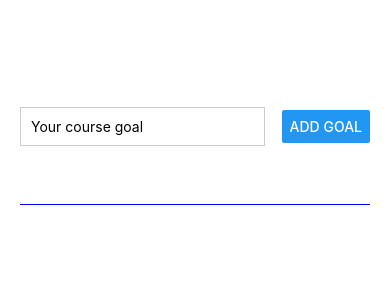
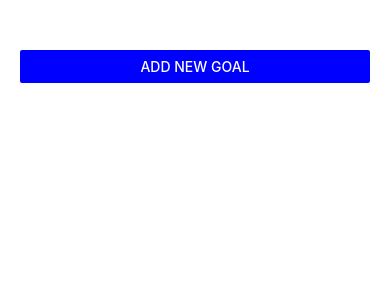
Before and after one commit to Opeyemi-Omotayo/Goals-app, a React Native app: screen / in a window 390 px wide. Shown: the top 300 px of the page. Built offline with nearby package versions, Linux system fonts and the light colour scheme.

Commit message:
add a modal screen

```diff
--- a/App.js
+++ b/App.js
@@ -1,15 +1,16 @@
 import { useState } from "react";
-import {
-  StyleSheet,
-  View,
-  FlatList
-} from "react-native";
+import { StyleSheet, View, FlatList, Button } from "react-native";
 import GoalItem from "./components/GoalItem";
 import GoalInput from "./components/GoalInput";
 
 export default function App() {
   const [enteredGoal, setEnteredGoal] = useState("");
   const [goals, setGoals] = useState([]);
+  const [openModal, setOpenModal] = useState(false);
+
+  const startAddGoalHandler = () => {
+    setOpenModal(true);
+  };
 
   const goalInputHandler = (enteredText) => {
     setEnteredGoal(enteredText);
@@ -29,16 +30,31 @@ export default function App() {
     });
   };
 
-
   return (
     <View style={styles.appContainer}>
-      <GoalInput onAddGoal={addGoalHandler} onInputHandler={goalInputHandler} enteredGoal={enteredGoal}/>
+      {!openModal && (
+        <Button
+          title="Add New Goal"
+          color="blue"
+          onPress={startAddGoalHandler}
+        />
+      )}
+      <GoalInput
+        onAddGoal={addGoalHandler}
+        onInputHandler={goalInputHandler}
+        enteredGoal={enteredGoal}
+        visible={openModal}
+      />
       <View style={styles.goalContainer}>
         <FlatList
           data={goals}
           renderItem={(data) => {
             return (
-              <GoalItem text={data.item.text} id={data.item.id} onDelete={deleteGoalHandler}/>
+              <GoalItem
+                text={data.item.text}
+                id={data.item.id}
+                onDelete={deleteGoalHandler}
+              />
             );
           }}
           alwaysBounceVertical={false}
--- a/components/GoalInput.js
+++ b/components/GoalInput.js
@@ -1,7 +1,8 @@
-import { StyleSheet, View, TextInput, Button } from "react-native";
+import { StyleSheet, View, TextInput, Button, Modal } from "react-native";
 
-function GoalInput(props){
+function GoalInput(props) {
   return (
+    <Modal visible={props.visible} animationType="slide">
       <View style={styles.inputContainer}>
         <TextInput
           placeholder="Your course goal"
@@ -11,7 +12,8 @@ function GoalInput(props){
         />
         <Button title="Add Goal" onPress={props.onAddGoal} />
       </View>
-  )
+    </Modal>
+  );
 }
 
 export default GoalInput;
@@ -32,5 +34,5 @@ const styles = StyleSheet.create({
     padding: 10,
     width: "70%",
     marginRight: 8,
-    }
+  },
 });
```
Lines whose indentation alone changed are shown as unchanged.
